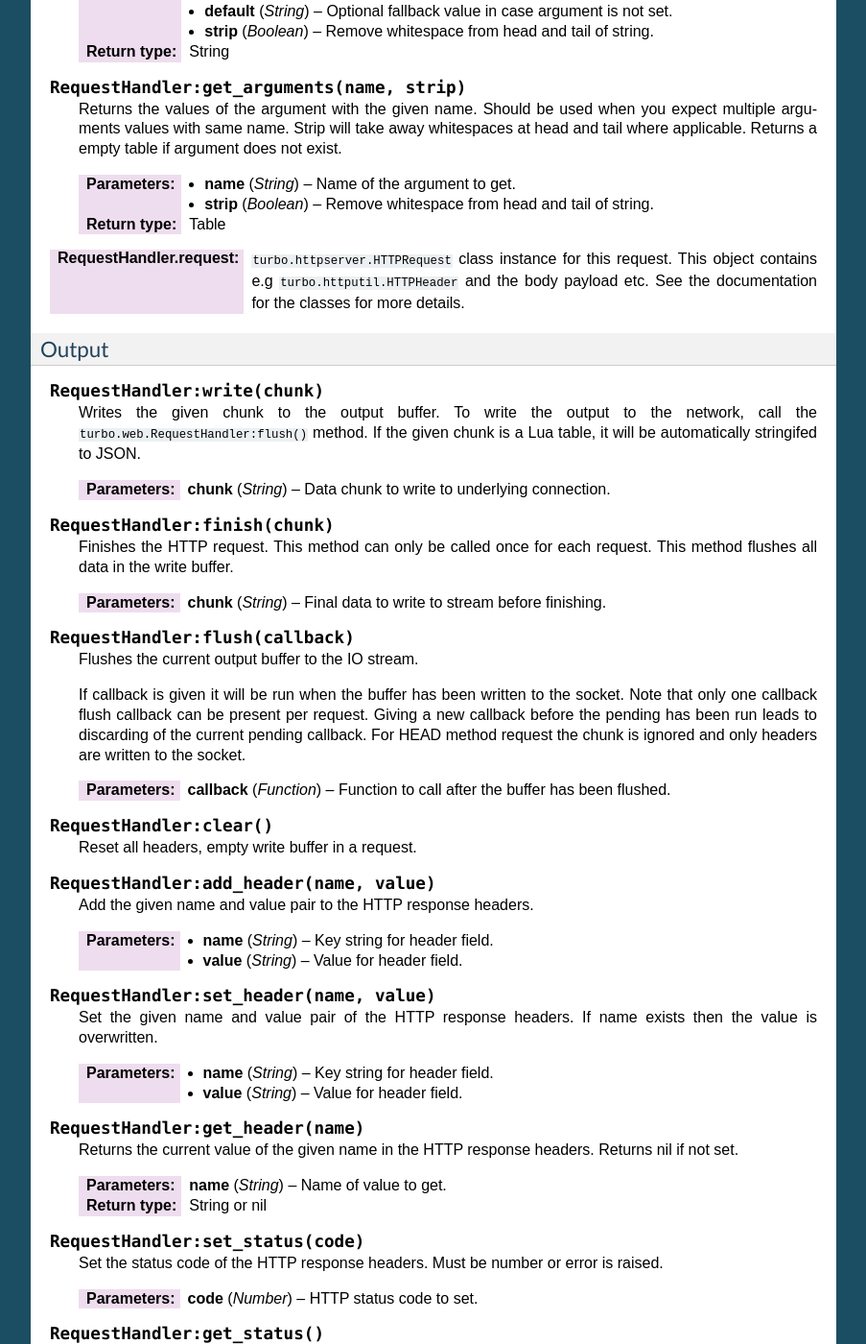
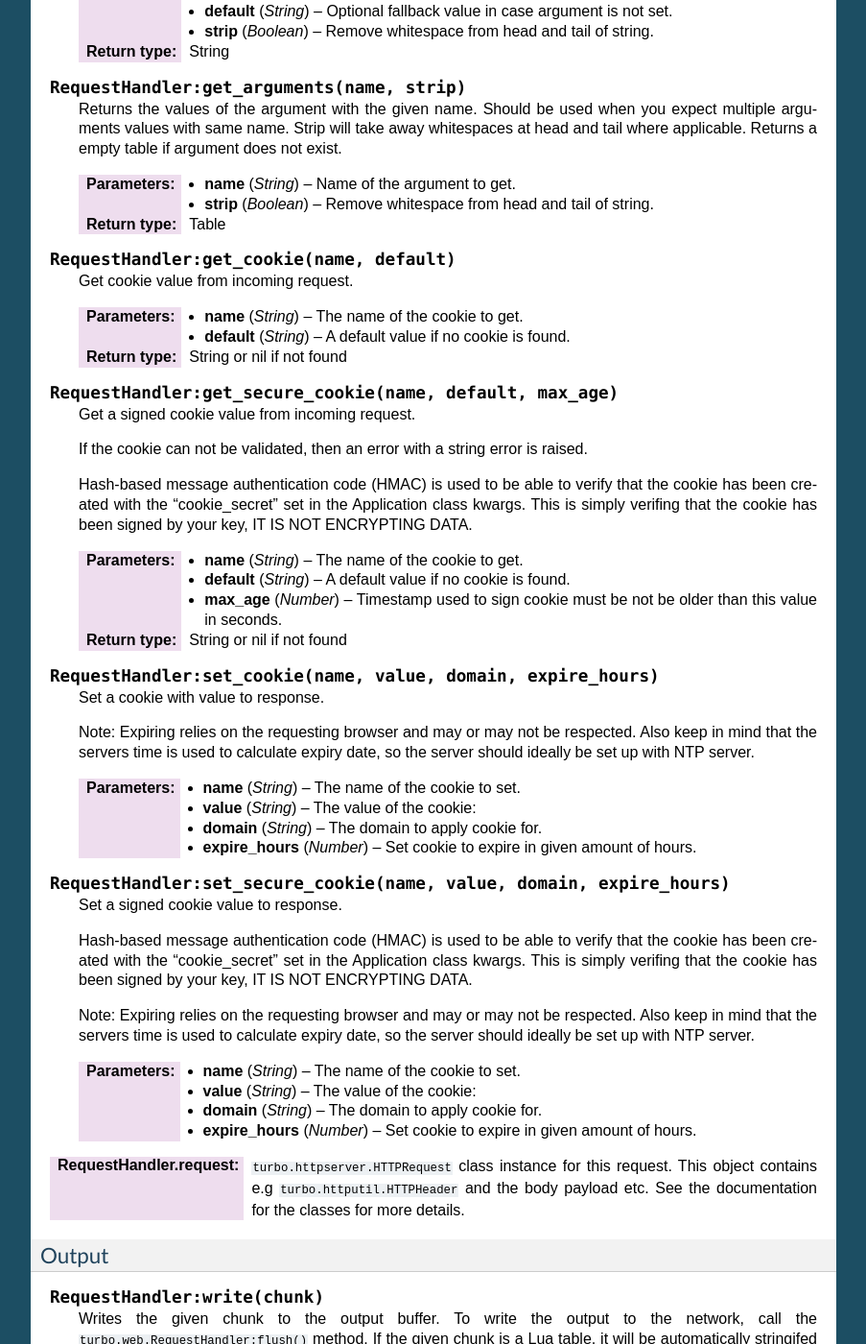
Before and after one commit to kernelsauce/turbo, a Sphinx documentation site: the page built from doc/web.rst, in a window 1280 px wide and 1400 px high, scrolled down 2006 px. Shown: the whole window at 96% size, without its empty margins (198-1101 px from the left). Built offline with Sphinx 7.4.7, drawn with Linux system fonts in a browser that asks for light colours; some of the changed text lies outside the part shown.

Commit message:
Finalized SHA1 class and added documentation for secure cookies. Also cleaned up cdef.lua.

```diff
--- a/doc/index.rst
+++ b/doc/index.rst
@@ -83,6 +83,7 @@ API documentation
    httpserver
    tcpserver
    structs
+   hash
    util
    sockutil
    escape
--- a/doc/web.rst
+++ b/doc/web.rst
@@ -149,6 +149,71 @@ Input
 	:param strip: Remove whitespace from head and tail of string.
 	:type strip: Boolean
 	:rtype: Table
+
+.. function :: RequestHandler:get_cookie(name, default)
+
+	Get cookie value from incoming request.
+
+	:param name: The name of the cookie to get.
+	:type name: String
+	:param default: A default value if no cookie is found.
+	:type default: String
+	:rtype: String or nil if not found
+
+.. function :: RequestHandler:get_secure_cookie(name, default, max_age)
+
+	Get a signed cookie value from incoming request.
+
+	If the cookie can not be validated, then an error with a string error
+	is raised.
+
+	Hash-based message authentication code (HMAC) is used to be able to verify
+	that the cookie has been created with the "cookie_secret" set in the
+	Application class kwargs. This is simply verifing that the cookie has been
+	signed by your key, IT IS NOT ENCRYPTING DATA.
+
+	:param name: The name of the cookie to get.
+	:type name: String
+	:param default: A default value if no cookie is found.
+	:type default: String
+	:param max_age: Timestamp used to sign cookie must be not be older than this value in seconds.
+	:type max_age: Number
+	:rtype: String or nil if not found
+
+.. function :: RequestHandler:set_cookie(name, value, domain, expire_hours)
+
+	Set a cookie with value to response.
+
+	Note: Expiring relies on the requesting browser and may or may not be respected. Also keep in mind that the servers time is used to calculate expiry date, so the server should ideally be set up with NTP server.
+
+	:param name: The name of the cookie to set.
+	:type name: String
+	:param value: The value of the cookie:
+	:type value: String
+	:param domain: The domain to apply cookie for.
+	:type domain: String
+	:param expire_hours: Set cookie to expire in given amount of hours.
+	:type expire_hours: Number
+
+.. function :: RequestHandler:set_secure_cookie(name, value, domain, expire_hours)
+
+	Set a signed cookie value to response.
+
+	Hash-based message authentication code (HMAC) is used to be able to verify
+	that the cookie has been created with the "cookie_secret" set in the
+	Application class kwargs. This is simply verifing that the cookie has been
+	signed by your key, IT IS NOT ENCRYPTING DATA.
+
+	Note: Expiring relies on the requesting browser and may or may not be respected. Also keep in mind that the servers time is used to calculate expiry date, so the server should ideally be set up with NTP server.
+
+	:param name: The name of the cookie to set.
+	:type name: String
+	:param value: The value of the cookie:
+	:type value: String
+	:param domain: The domain to apply cookie for.
+	:type domain: String
+	:param expire_hours: Set cookie to expire in given amount of hours.
+	:type expire_hours: Number
 
 :RequestHandler.request:
 
@@ -339,14 +404,19 @@ handler pattern's only the first handler matched is delegated the request. There
 
 A good read on Lua patterns matching can be found here: http://www.wowwiki.com/Pattern_matching.
 
-.. function:: Application(handlers, default_host)
+.. function:: Application(handlers, kwargs)
 
 	Initialize a new Application class instance.
 
 	:param handlers: As described above. Table of tables with pattern to handler binding.
 	:type handlers: Table
-	:param default_host: Redirect to URL if no matching handler is found.
-	:type default_host: String
+	:param kwargs: Keyword arguments
+	:type kwargs: Table
+
+	Keyword arguments supported:
+
+	* "default_host" (String) - Redirect to this URL if no matching handler is found.
+	* "cookie_secret" (String) - Sequence of bytes used for to sign cookies.
 
 .. function:: Application:add_handler(pattern, handler, arg)
 
```
Also changed, not shown: doc/hash.rst (added, +53 -0 lines), 4 other files.
